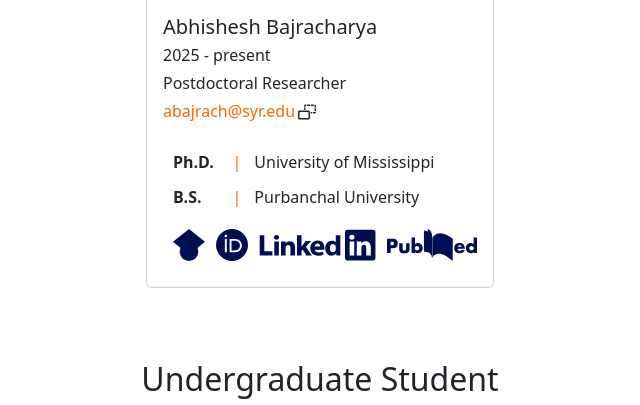
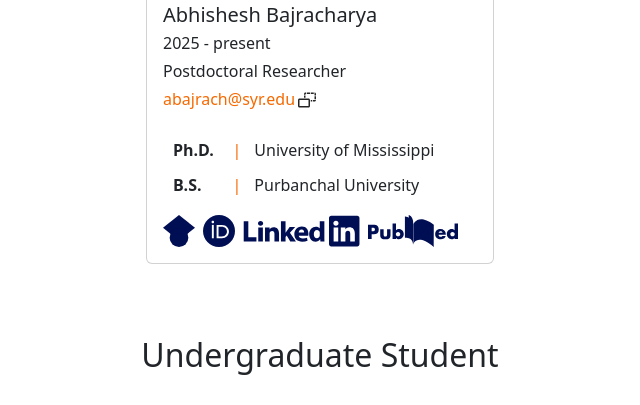
Before and after one commit to saewootuigim/edklab, a Django app: page /people/ in a window 1280 px wide. Shown: the part 1194-1599 px from the top of the page, without its empty margins (320-960 px from the left). Run offline with Django 5.2, Linux system fonts and the light colour scheme; data comes from the database, SQL or seed files in the repository; some libraries are stand-ins or nearby versions.

Commit message:
replace table with flexbox in people/card.html

```diff
--- a/people/templates/people/card.html
+++ b/people/templates/people/card.html
@@ -27,31 +27,28 @@
                         </tbody>
                     </table>
                     {% endif %}
-                    <table style="border-collapse: separate; border-spacing:9px;">
-                        <tbody>
-                            <tr>
+                    <div class="d-flex flex-wrap gap-2 mt-2">
                         {% if member.google_scholar %}
-                                <td><a href="{{ member.google_scholar }}" target="_blank" class="image-link text-dark">
+                        <a href="{{ member.google_scholar }}" target="_blank">
                             <img src="/static/icons/googlescholar.svg" height="32" alt="google scholar logo">
-                                </a></td>
+                        </a>
                         {% endif %}
                         {% if member.orcid %}
-                                <td><a href="https://orcid.org/{{ member.orcid }}" target="_blank" class="image-link text-dark">
+                        <a href="https://orcid.org/{{ member.orcid }}" target="_blank">
                             <img src="/static/icons/ORCID_iD.svg" height="32" alt="orcid logo">
-                                </a></td>
+                        </a>
                         {% endif %}
                         {% if member.linkedin %}
-                                <td><a href="{{ member.linkedin }}" target="_blank" class="image-link text-dark">
+                        <a href="{{ member.linkedin }}" target="_blank">
                             <img src="/static/icons/linkedin.svg" height="32" alt="linkedin logo">
-                                </a></td>
+                        </a>
                         {% endif %}
                         {% if member.pubmed %}
-                                <td><a href="{{ member.pubmed }}" target="_blank" class="image-link text-dark">
+                        <a href="{{ member.pubmed }}" target="_blank">
                             <img src="/static/icons/pubmed.svg" height="32" alt="pubmed logo">
-                                </a></td>
+                        </a>
                         {% endif %}
-                        </tbody>
-                    </table>
+                    </div>
                     {% if member.personal_website %}
                     <div class="container mt-1 mb-0">
                         <a href="{{ member.personal_website }}" target="_blank" class="btn btn-secondary" style="margin-left: -15px;">Personal Website</a>
```
Lines whose indentation alone changed are shown as unchanged.
